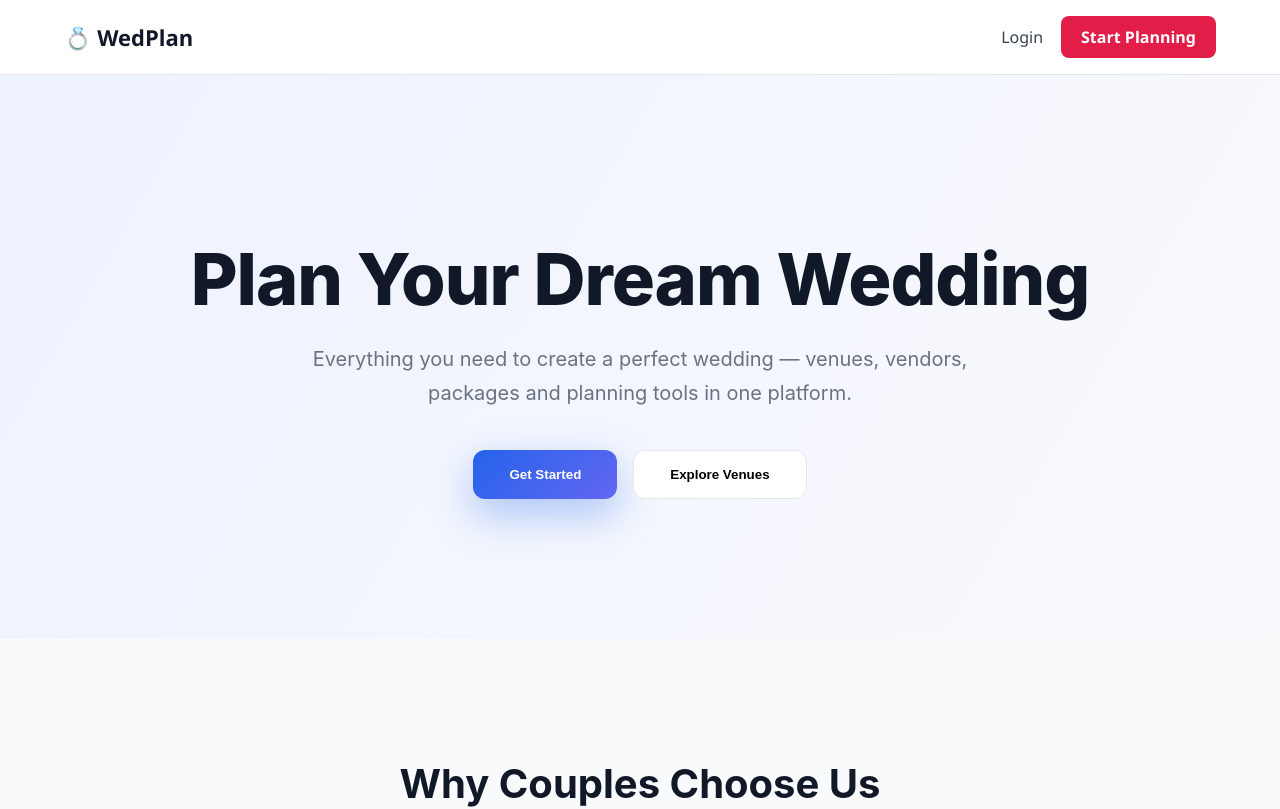
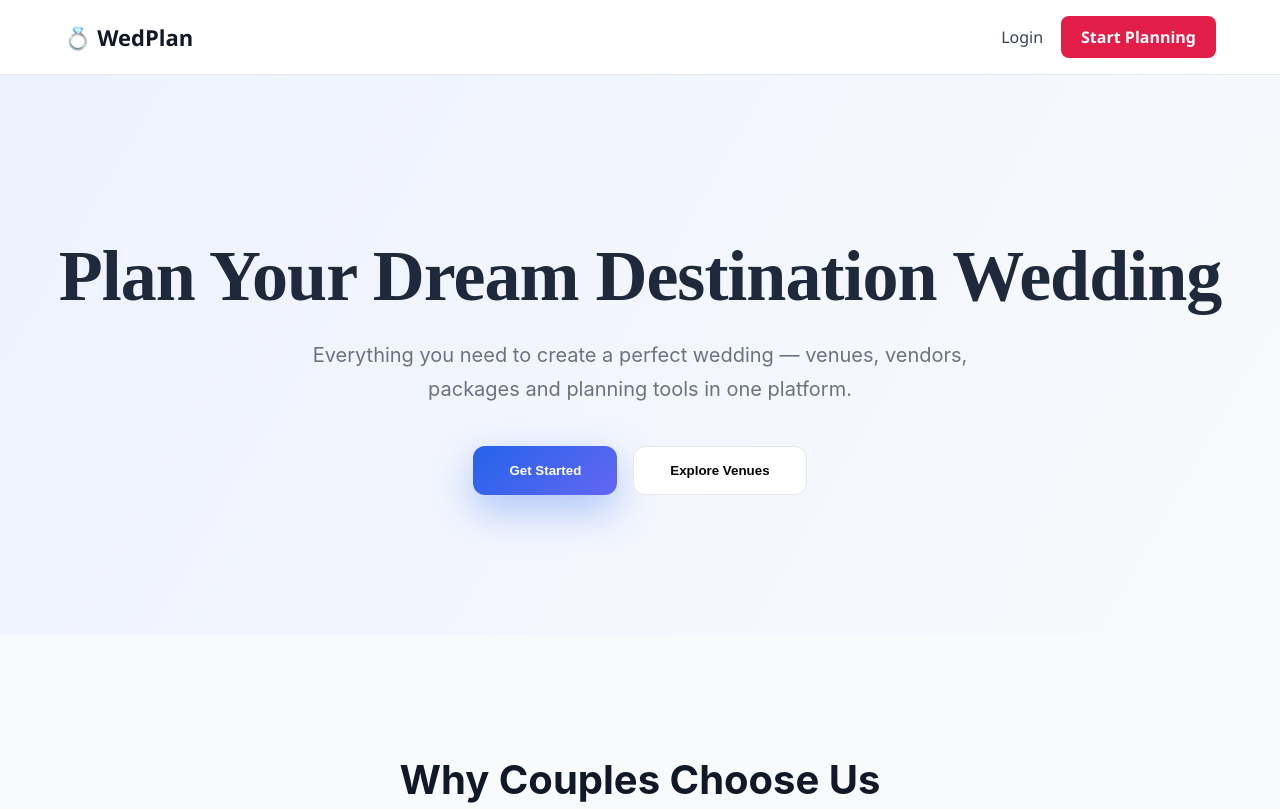
Before and after one commit to Aduggal1163/NextStep_WP, a React (Vite) app in the folder Frontend/: page / in a window 1280 px wide. Shown: the top 809 px of the page. Built offline with nearby package versions, Linux system fonts and the light colour scheme.

Commit message:
style: Update hero title and enhance typography for Home page

```diff
--- a/Frontend/src/pages/Home.jsx
+++ b/Frontend/src/pages/Home.jsx
@@ -23,6 +23,8 @@ overflow:"hidden"
 
 heroTitle:{
 fontSize:"clamp(3rem,6vw,4.5rem)",
+fontFamily: "'Playfair Display', serif",
+color: "#1e293b",
 fontWeight:"800",
 letterSpacing:"-1px",
 marginBottom:"20px"
@@ -201,7 +203,7 @@ return (
 <section style={styles.hero}>
 
 <h1 style={styles.heroTitle}>
-Plan Your Dream Wedding
+Plan Your Dream Destination Wedding
 </h1>
 
 <p style={styles.heroSubtitle}>
```
